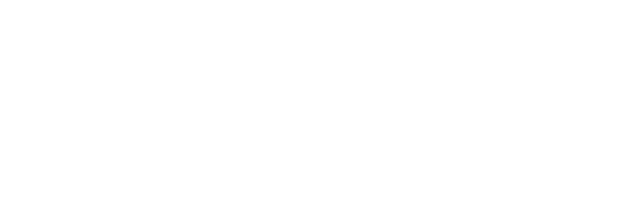
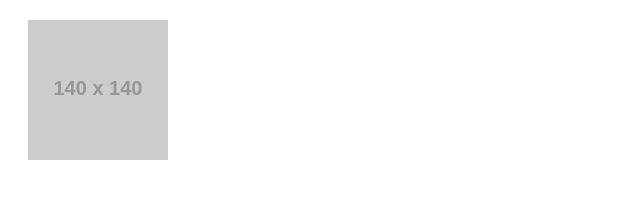
Before and after one commit to JMGoebel/Pixel-Art-Maker, a plain HTML site: page index.html in a window 1280 px wide. Shown: the whole page, without its empty margins (0-640 px from the left). Drawn offline with nearby package versions, Linux system fonts and the light colour scheme; placeholder pictures from the web are drawn by us.

Commit message:
ADDS: logo css

```diff
--- a/index.html
+++ b/index.html
@@ -15,8 +15,11 @@
     <!-- Grid will go here -->
   </main>
   <aside>
-    <section>
+    <section id="logo">
       <!-- Logo -->
+    </section>
+    <section id="palette">
+      <!-- color palette -->
     </section>
     <section>
       <!-- tools -->
--- a/style.css
+++ b/style.css
@@ -0,0 +1,6 @@
+#logo {
+  margin: 20px;
+  width: 140px;
+  height: 140px;
+  background-image: url("http://via.placeholder.com/140x140")
+}
```
